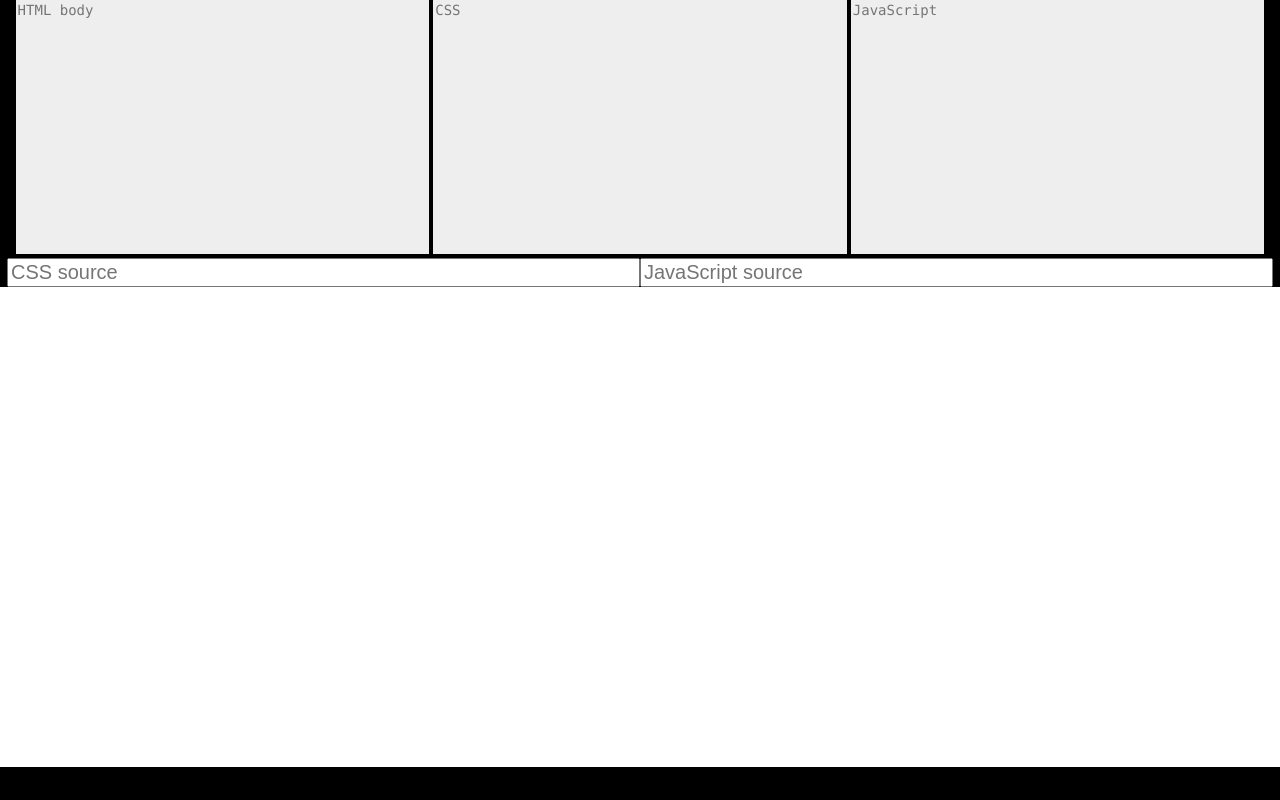
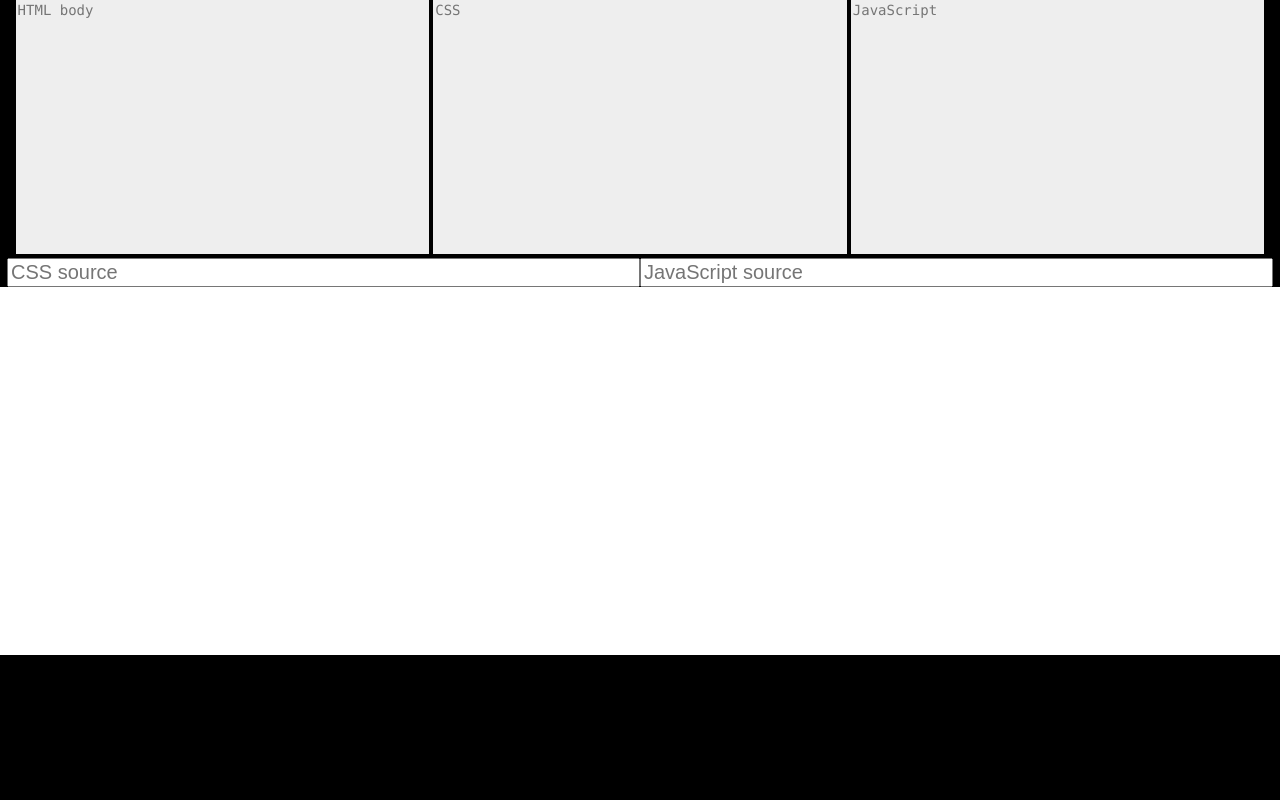
Before and after one commit to coders2-HCJ/html-css-js-ide, a plain HTML site: page index.html in a window 1280 px wide. Drawn offline with Linux system fonts and the light colour scheme.

Commit message:
Update editor.css

```diff
--- a/editor.css
+++ b/editor.css
@@ -23,7 +23,7 @@ iframe {
   position: relative;
   bottom: 0;
   width: 100%;
-  height: 30em;
+  height: 23em;
   border: none;
   background-color: white;
   overflow: scroll;
```
